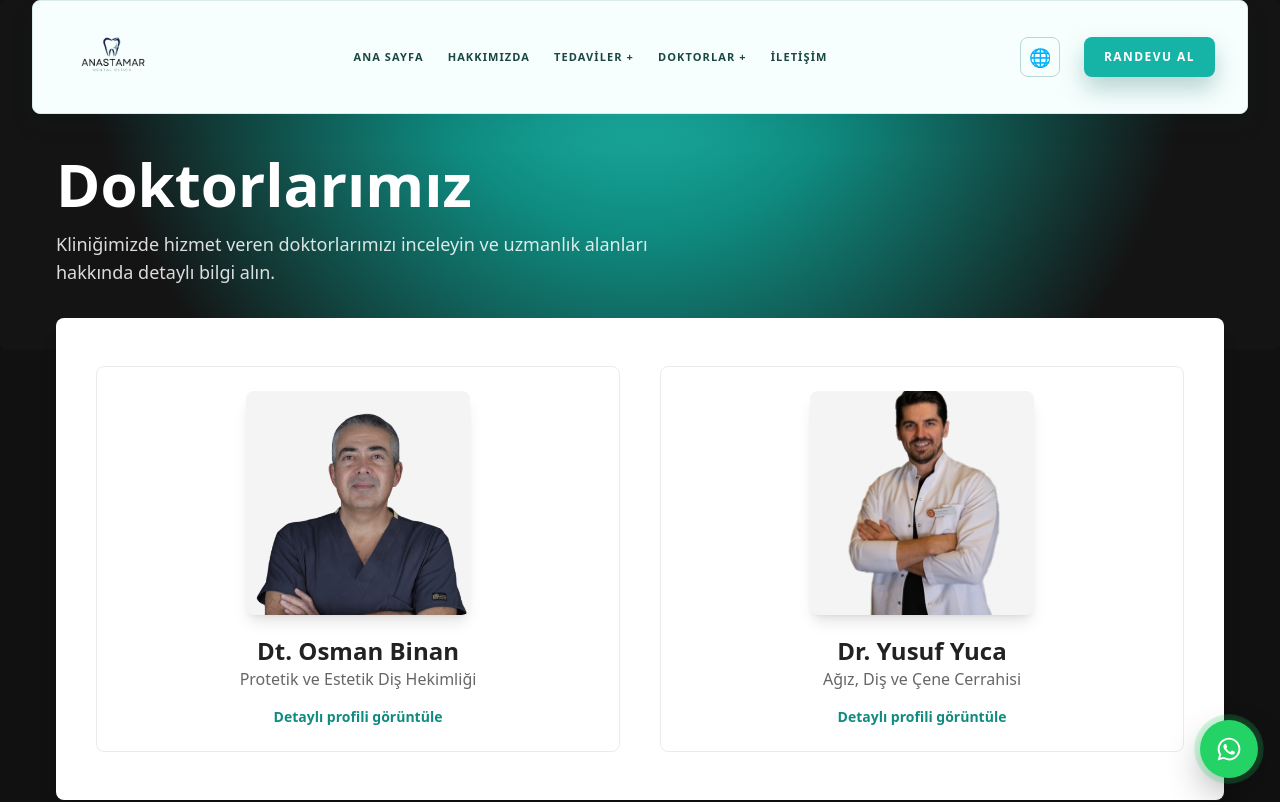
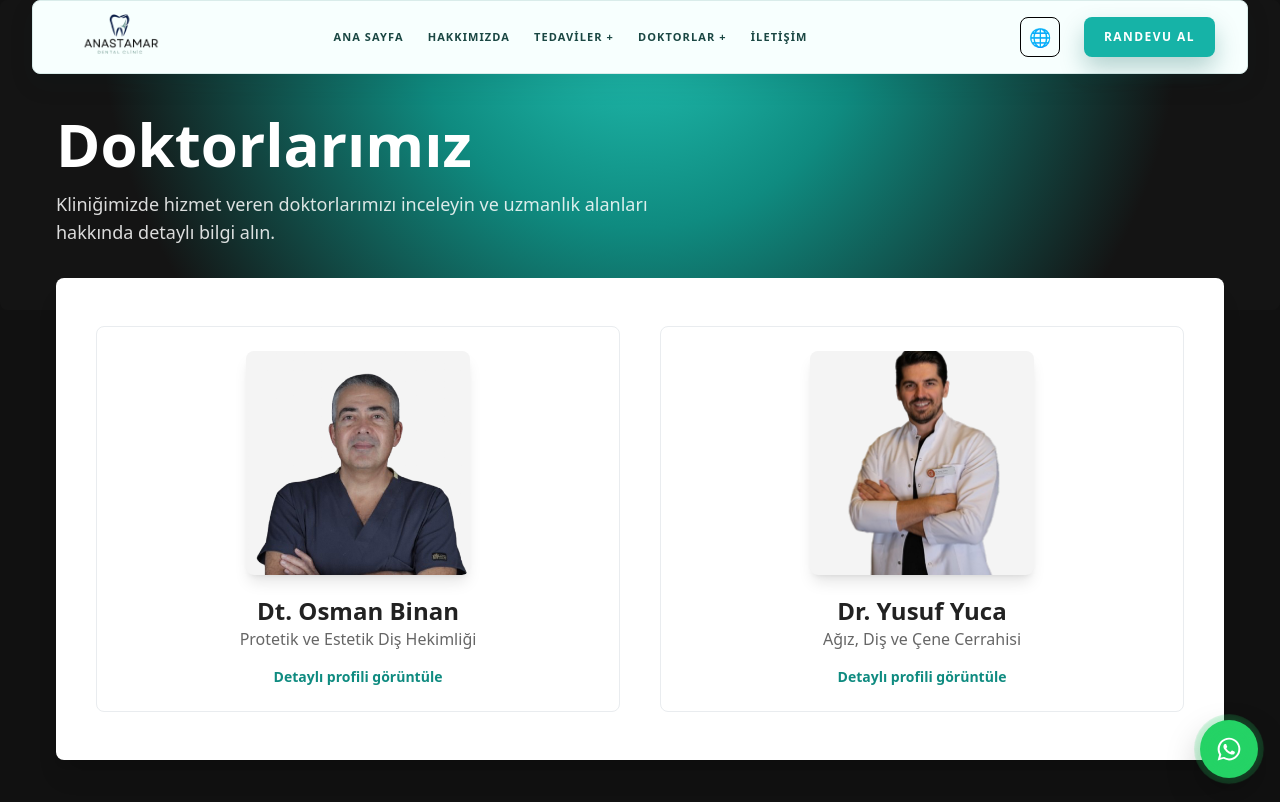
Before and after one commit to ibrahimtkmz/antasmardentalclinic, a Next.js app: page /doctors in a window 1280 px wide. Shown: the top 802 px of the page. Built offline with nearby package versions, Linux system fonts and the light colour scheme.

Commit message:
Adjust header logo scale and language button border

```diff
--- a/app/components/Header.jsx
+++ b/app/components/Header.jsx
@@ -23,7 +23,7 @@ export default function Header() {
             <img
               src="/Anastamar.Dental.Clinic.png"
               alt="Anastamar Dental Clinic Logo"
-              className="h-24 w-auto object-contain sm:h-28 md:h-20 lg:h-24"
+              className="h-14 w-auto origin-left scale-[1.7] object-contain sm:h-16 md:h-12 md:scale-[2] lg:h-14"
             />
           </a>
         </div>
@@ -50,7 +50,7 @@ export default function Header() {
 
 
         <div className="relative hidden items-center md:flex">
-          <button type="button" aria-label={t.language} onClick={() => setLanguageOpen((prev) => !prev)} className="inline-flex h-10 w-10 items-center justify-center rounded-full border border-[#b7d8d4] text-lg">🌐</button>
+          <button type="button" aria-label={t.language} onClick={() => setLanguageOpen((prev) => !prev)} className="inline-flex h-10 w-10 items-center justify-center rounded-full border border-black text-lg">🌐</button>
           {languageOpen && (
             <div className="absolute right-0 top-12 z-40 min-w-36 rounded-xl border border-[#d8efec] bg-white p-1 shadow-lg">
               {LANGUAGES.map((lang) => (
@@ -65,7 +65,7 @@ export default function Header() {
         </div>
 
         <div className="-mt-1 mr-1 flex items-center md:hidden">
-          <button type="button" aria-label={t.language} onClick={() => setLanguageOpen((prev) => !prev)} className="inline-flex h-9 w-9 items-center justify-center rounded-full border border-[#b7d8d4] text-base">🌐</button>
+          <button type="button" aria-label={t.language} onClick={() => setLanguageOpen((prev) => !prev)} className="inline-flex h-9 w-9 items-center justify-center rounded-full border border-black text-base">🌐</button>
           {languageOpen && (
             <div className="absolute right-16 top-11 z-40 min-w-32 rounded-xl border border-[#d8efec] bg-white p-1 shadow-lg">
               {LANGUAGES.map((lang) => (
```
